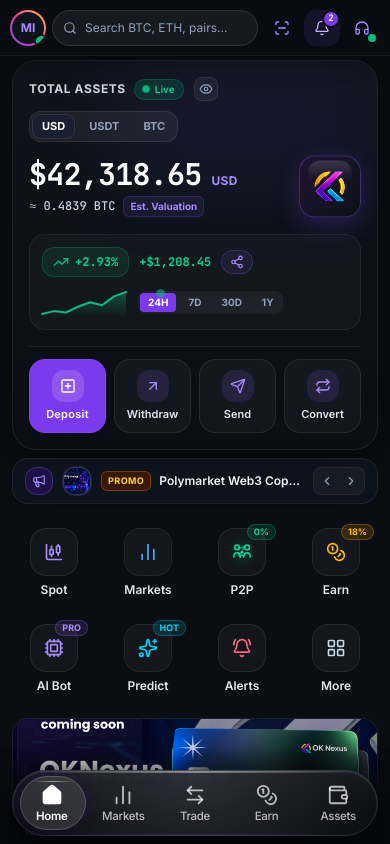
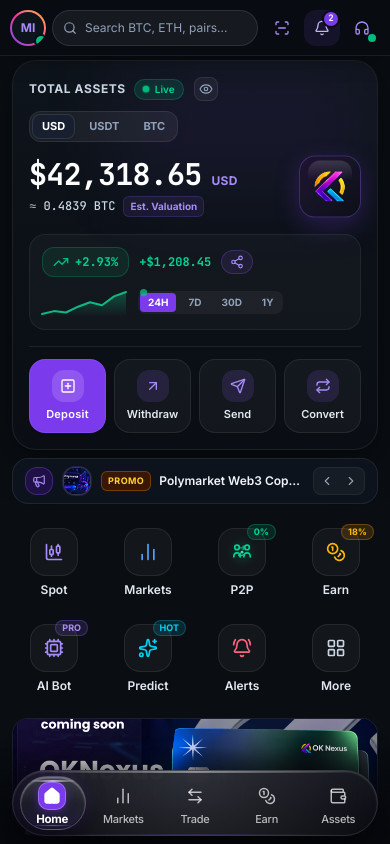
Before and after one commit to mickellucky-cloud/app, a React (Vite) app: page / in a window 390 px wide. Built offline with nearby package versions, Linux system fonts and the light colour scheme; no server answers.

Commit message:
feat: implement fluid transparent liquid glass transition and icon badge morphing for mobile nav

```diff
--- a/src/components/navigation/BottomNav.tsx
+++ b/src/components/navigation/BottomNav.tsx
@@ -20,6 +20,8 @@
     opacity: 0,
   });
   const [ripple, setRipple] = useState<{ id: number; x: number; y: number } | null>(null);
+
+  const [sweepKey, setSweepKey] = useState<number>(0);
 
   const navItems: {
     id: MainTab;
@@ -58,12 +60,13 @@
       });
       setTimeout(() => setRipple(null), 600);
     }
+    setSweepKey((k) => k + 1);
     onSelectTab(item);
   };
 
   return (
     <>
-      {/* Background Soft Ambient Scroll Fade Shield to prevent content peeking awkwardly behind the dock */}
+      {/* Background Soft Ambient Scroll Fade Shield */}
       <div className="fixed inset-x-0 bottom-0 h-24 bg-gradient-to-t from-white via-white/80 to-transparent dark:from-[#07090E] dark:via-[#07090E]/80 dark:to-transparent pointer-events-none z-30 md:hidden" />
 
       <div
@@ -117,9 +120,19 @@
           </div>
 
           {/* Layer 2: Prismatic Glass Bevel Rim & Specular Borders */}
-          <div className="absolute inset-0 rounded-full pointer-events-none border border-white/60 dark:border-white/[0.12] shadow-[0_16px_40px_-6px_rgba(15,23,42,0.14),inset_0_1px_1.5px_rgba(255,255,255,0.85)] dark:shadow-[0_20px_50px_-8px_rgba(0,0,0,0.85),inset_0_1px_1.5px_rgba(255,255,255,0.16)]">
+          <div className="absolute inset-0 rounded-full pointer-events-none overflow-hidden border border-white/60 dark:border-white/[0.12] shadow-[0_16px_40px_-6px_rgba(15,23,42,0.14),inset_0_1px_1.5px_rgba(255,255,255,0.85)] dark:shadow-[0_20px_50px_-8px_rgba(0,0,0,0.85),inset_0_1px_1.5px_rgba(255,255,255,0.16)]">
             {/* Top specular highlight arc */}
             <div className="absolute top-0 inset-x-6 h-[1.5px] bg-gradient-to-r from-transparent via-white/95 dark:via-white/40 to-transparent rounded-full" />
+
+            {/* Dynamic Specular Light Sweep on Tab Switch */}
+            <motion.div
+              key={sweepKey}
+              initial={{ x: '-100%', opacity: 0 }}
+              animate={{ x: '350%', opacity: [0, 0.9, 0] }}
+              transition={{ duration: 0.65, ease: [0.16, 1, 0.3, 1] }}
+              className="absolute top-0 w-28 h-[1.5px] bg-gradient-to-r from-transparent via-white dark:via-purple-300 to-transparent pointer-events-none rounded-full"
+            />
+
             {/* Bottom subtle ambient refraction */}
             <div className="absolute bottom-0 inset-x-8 h-[1px] bg-gradient-to-r from-transparent via-purple-500/20 to-transparent rounded-full" />
           </div>
@@ -140,54 +153,80 @@
                   className="relative flex flex-col items-center justify-center h-full w-full rounded-full transition-transform duration-150 active:scale-92 group outline-none cursor-pointer"
                   style={{ WebkitTapHighlightColor: 'transparent' }}
                 >
-                  {/* Kuda-Style Elevated Active Capsule Pill - Hugs end caps seamlessly with zero dead gap */}
+                  {/* Fluid Transparent Liquid Glass Active Capsule */}
                   {isActive && (
                     <motion.div
-                      layoutId="kuda-nav-active-pill"
-                      className={`absolute inset-y-1.5 rounded-full bg-purple-500/12 dark:bg-white/[0.12] border border-purple-500/25 dark:border-white/[0.18] shadow-[0_2px_10px_rgba(124,58,237,0.15)] dark:shadow-[0_2px_12px_rgba(0,0,0,0.4),0_0_12px_rgba(124,58,237,0.2)] backdrop-blur-md pointer-events-none ${
+                      layoutId="liquid-glass-nav-pill"
+                      className={`absolute inset-y-1.5 rounded-full pointer-events-none ${
                         isFirst ? 'left-1 right-0.5' : isLast ? 'left-0.5 right-1' : 'inset-x-1'
                       }`}
+                      style={{
+                        backdropFilter: 'blur(20px) saturate(180%) contrast(108%)',
+                        WebkitBackdropFilter: 'blur(20px) saturate(180%) contrast(108%)',
+                      }}
                       transition={{
                         type: 'spring',
-                        stiffness: 450,
-                        damping: 32,
-                        mass: 0.8,
+                        stiffness: 420,
+                        damping: 28,
+                        mass: 0.75,
                       }}
                     >
-                      {/* Top micro gloss highlight */}
-                      <div className="absolute top-1 inset-x-3 h-[1px] bg-gradient-to-r from-transparent via-white/80 dark:via-white/50 to-transparent rounded-full" />
+                      {/* Fluid glass surface with multi-layer refraction */}
+                      <div className="absolute inset-0 rounded-full bg-gradient-to-b from-purple-500/12 via-white/[0.08] to-purple-600/[0.14] dark:from-white/[0.16] dark:via-white/[0.06] dark:to-purple-500/[0.14] border border-purple-500/30 dark:border-white/[0.22] shadow-[0_4px_16px_-2px_rgba(124,58,237,0.22),inset_0_1.5px_1.5px_rgba(255,255,255,0.75)] dark:shadow-[0_8px_24px_-4px_rgba(0,0,0,0.7),0_0_16px_rgba(124,58,237,0.25),inset_0_1.5px_1.5px_rgba(255,255,255,0.35),inset_0_-1px_1px_rgba(0,0,0,0.4)]" />
+
+                      {/* Top specular crescent highlight */}
+                      <div className="absolute top-1 inset-x-2.5 h-[1.5px] bg-gradient-to-r from-transparent via-white/90 dark:via-white/70 to-transparent rounded-full pointer-events-none" />
+
+                      {/* Bottom liquid meniscus reflection */}
+                      <div className="absolute bottom-1 inset-x-3 h-[1px] bg-gradient-to-r from-transparent via-purple-400/50 to-transparent rounded-full pointer-events-none" />
                     </motion.div>
                   )}
 
-                  {/* Tab Content: Perfectly Aligned Icon & Label */}
+                  {/* Tab Content: Optical Alignment with Liquid Squircle Badge Morph */}
                   <div className="relative flex flex-col items-center justify-center gap-1 z-10">
-                    {/* Icon */}
+                    {/* Icon container with sliding squircle badge */}
+                    <div className="relative flex items-center justify-center w-7 h-7">
+                      {isActive && (
                         <motion.div
-                      animate={isActive ? { scale: [1, 1.1, 1] } : { scale: 1 }}
-                      transition={{ duration: 0.25, ease: 'easeOut' }}
-                      className={`flex items-center justify-center w-6 h-6 transition-colors duration-200 ${
+                          layoutId="liquid-nav-icon-badge"
+                          className="absolute inset-0 rounded-[10px] bg-purple-600 text-white shadow-[0_2px_10px_rgba(124,58,237,0.45)] border border-white/25 -z-10"
+                          transition={{
+                            type: 'spring',
+                            stiffness: 440,
+                            damping: 28,
+                            mass: 0.72,
+                          }}
+                        />
+                      )}
+                      <motion.div
+                        animate={isActive ? { scale: [0.92, 1.08, 1] } : { scale: 1 }}
+                        transition={{ duration: 0.28, ease: 'easeOut' }}
+                        className={`flex items-center justify-center w-full h-full transition-colors duration-200 ${
                           isActive
-                          ? 'text-purple-600 dark:text-white'
+                            ? 'text-white'
                             : 'text-slate-600 group-hover:text-slate-900 dark:text-white/70 dark:group-hover:text-white'
                         }`}
                       >
                         <Icon
-                        className="w-[22px] h-[22px]"
+                          className="w-[18px] h-[18px]"
                           fill={isActive && item.fillOnActive ? 'currentColor' : 'none'}
                           strokeWidth={isActive ? 2.4 : 2}
                         />
                       </motion.div>
+                    </div>
 
                     {/* Label */}
-                    <span
-                      className={`text-[11.5px] leading-none tracking-tight text-center truncate max-w-full px-1 transition-colors duration-200 ${
+                    <motion.span
+                      animate={isActive ? { scale: 1.05 } : { scale: 1 }}
+                      transition={{ duration: 0.2 }}
+                      className={`text-[11px] leading-none tracking-tight text-center truncate max-w-full px-1 transition-colors duration-200 ${
                         isActive
-                          ? 'text-purple-600 dark:text-white font-semibold'
+                          ? 'text-purple-600 dark:text-white font-bold'
                           : 'text-slate-600 group-hover:text-slate-900 dark:text-white/70 dark:group-hover:text-white font-medium'
                       }`}
                     >
                       {item.label}
-                    </span>
+                    </motion.span>
                   </div>
                 </button>
               );
--- a/src/components/navigation/P2PBottomNav.tsx
+++ b/src/components/navigation/P2PBottomNav.tsx
@@ -19,6 +19,7 @@
     opacity: 0,
   });
   const [ripple, setRipple] = useState<{ id: number; x: number; y: number } | null>(null);
+  const [sweepKey, setSweepKey] = useState<number>(0);
 
   const navItems: {
     id: P2PTab;
@@ -56,6 +57,7 @@
       });
       setTimeout(() => setRipple(null), 600);
     }
+    setSweepKey((k) => k + 1);
     onSelectTab(item);
   };
 
@@ -115,9 +117,19 @@
           </div>
 
           {/* Layer 2: Prismatic Glass Bevel Rim & Specular Borders */}
-          <div className="absolute inset-0 rounded-full pointer-events-none border border-white/60 dark:border-white/[0.12] shadow-[0_16px_40px_-6px_rgba(15,23,42,0.14),inset_0_1px_1.5px_rgba(255,255,255,0.85)] dark:shadow-[0_20px_50px_-8px_rgba(0,0,0,0.85),inset_0_1px_1.5px_rgba(255,255,255,0.16)]">
+          <div className="absolute inset-0 rounded-full pointer-events-none overflow-hidden border border-white/60 dark:border-white/[0.12] shadow-[0_16px_40px_-6px_rgba(15,23,42,0.14),inset_0_1px_1.5px_rgba(255,255,255,0.85)] dark:shadow-[0_20px_50px_-8px_rgba(0,0,0,0.85),inset_0_1px_1.5px_rgba(255,255,255,0.16)]">
             {/* Top specular highlight arc */}
             <div className="absolute top-0 inset-x-6 h-[1.5px] bg-gradient-to-r from-transparent via-white/95 dark:via-white/40 to-transparent rounded-full" />
+
+            {/* Dynamic Specular Light Sweep on Tab Switch */}
+            <motion.div
+              key={sweepKey}
+              initial={{ x: '-100%', opacity: 0 }}
+              animate={{ x: '350%', opacity: [0, 0.9, 0] }}
+              transition={{ duration: 0.65, ease: [0.16, 1, 0.3, 1] }}
+              className="absolute top-0 w-28 h-[1.5px] bg-gradient-to-r from-transparent via-white dark:via-purple-300 to-transparent pointer-events-none rounded-full"
+            />
+
             {/* Bottom subtle ambient refraction */}
             <div className="absolute bottom-0 inset-x-8 h-[1px] bg-gradient-to-r from-transparent via-purple-500/20 to-transparent rounded-full" />
           </div>
@@ -138,54 +150,80 @@
                   className="relative flex flex-col items-center justify-center h-full w-full rounded-full transition-transform duration-150 active:scale-92 group outline-none cursor-pointer"
                   style={{ WebkitTapHighlightColor: 'transparent' }}
                 >
-                  {/* Kuda-Style Elevated Active Capsule Pill - Hugs end caps seamlessly with zero dead gap */}
+                  {/* Fluid Transparent Liquid Glass Active Capsule */}
                   {isActive && (
                     <motion.div
-                      layoutId="p2p-kuda-nav-active-pill"
-                      className={`absolute inset-y-1.5 rounded-full bg-purple-500/12 dark:bg-white/[0.12] border border-purple-500/25 dark:border-white/[0.18] shadow-[0_2px_10px_rgba(124,58,237,0.15)] dark:shadow-[0_2px_12px_rgba(0,0,0,0.4),0_0_12px_rgba(124,58,237,0.2)] backdrop-blur-md pointer-events-none ${
+                      layoutId="p2p-liquid-glass-nav-pill"
+                      className={`absolute inset-y-1.5 rounded-full pointer-events-none ${
                         isFirst ? 'left-1 right-0.5' : isLast ? 'left-0.5 right-1' : 'inset-x-1'
                       }`}
+                      style={{
+                        backdropFilter: 'blur(20px) saturate(180%) contrast(108%)',
+                        WebkitBackdropFilter: 'blur(20px) saturate(180%) contrast(108%)',
+                      }}
                       transition={{
                         type: 'spring',
-                        stiffness: 450,
-                        damping: 32,
-                        mass: 0.8,
+                        stiffness: 420,
+                        damping: 28,
+                        mass: 0.75,
                       }}
                     >
-                      {/* Top micro gloss highlight */}
-                      <div className="absolute top-1 inset-x-3 h-[1px] bg-gradient-to-r from-transparent via-white/80 dark:via-white/50 to-transparent rounded-full" />
+                      {/* Fluid glass surface with multi-layer refraction */}
+                      <div className="absolute inset-0 rounded-full bg-gradient-to-b from-purple-500/12 via-white/[0.08] to-purple-600/[0.14] dark:from-white/[0.16] dark:via-white/[0.06] dark:to-purple-500/[0.14] border border-purple-500/30 dark:border-white/[0.22] shadow-[0_4px_16px_-2px_rgba(124,58,237,0.22),inset_0_1.5px_1.5px_rgba(255,255,255,0.75)] dark:shadow-[0_8px_24px_-4px_rgba(0,0,0,0.7),0_0_16px_rgba(124,58,237,0.25),inset_0_1.5px_1.5px_rgba(255,255,255,0.35),inset_0_-1px_1px_rgba(0,0,0,0.4)]" />
+
+                      {/* Top specular crescent highlight */}
+                      <div className="absolute top-1 inset-x-2.5 h-[1.5px] bg-gradient-to-r from-transparent via-white/90 dark:via-white/70 to-transparent rounded-full pointer-events-none" />
+
+                      {/* Bottom liquid meniscus reflection */}
+                      <div className="absolute bottom-1 inset-x-3 h-[1px] bg-gradient-to-r from-transparent via-purple-400/50 to-transparent rounded-full pointer-events-none" />
                     </motion.div>
                   )}
 
-                  {/* Tab Content: Perfectly Aligned Icon & Label */}
+                  {/* Tab Content: Optical Alignment with Liquid Squircle Badge Morph */}
                   <div className="relative flex flex-col items-center justify-center gap-1 z-10">
-                    {/* Icon */}
+                    {/* Icon container with sliding squircle badge */}
+                    <div className="relative flex items-center justify-center w-7 h-7">
+                      {isActive && (
                         <motion.div
-                      animate={isActive ? { scale: [1, 1.1, 1] } : { scale: 1 }}
-                      transition={{ duration: 0.25, ease: 'easeOut' }}
-                      className={`flex items-center justify-center w-6 h-6 transition-colors duration-200 ${
+                          layoutId="p2p-liquid-nav-icon-badge"
+                          className="absolute inset-0 rounded-[10px] bg-purple-600 text-white shadow-[0_2px_10px_rgba(124,58,237,0.45)] border border-white/25 -z-10"
+                          transition={{
+                            type: 'spring',
+                            stiffness: 440,
+                            damping: 28,
+                            mass: 0.72,
+                          }}
+                        />
+                      )}
+                      <motion.div
+                        animate={isActive ? { scale: [0.92, 1.08, 1] } : { scale: 1 }}
+                        transition={{ duration: 0.28, ease: 'easeOut' }}
+                        className={`flex items-center justify-center w-full h-full transition-colors duration-200 ${
                           isActive
-                          ? 'text-purple-600 dark:text-white'
+                            ? 'text-white'
                             : 'text-slate-600 group-hover:text-slate-900 dark:text-white/70 dark:group-hover:text-white'
                         }`}
                       >
                         <Icon
-                        className="w-[22px] h-[22px]"
+                          className="w-[18px] h-[18px]"
                           fill={isActive && item.fillOnActive ? 'currentColor' : 'none'}
                           strokeWidth={isActive ? 2.4 : 2}
                         />
                       </motion.div>
+                    </div>
 
                     {/* Label */}
-                    <span
-                      className={`text-[11.5px] leading-none tracking-tight text-center truncate max-w-full px-1 transition-colors duration-200 ${
+                    <motion.span
+                      animate={isActive ? { scale: 1.05 } : { scale: 1 }}
+                      transition={{ duration: 0.2 }}
+                      className={`text-[11px] leading-none tracking-tight text-center truncate max-w-full px-1 transition-colors duration-200 ${
                         isActive
-                          ? 'text-purple-600 dark:text-white font-semibold'
+                          ? 'text-purple-600 dark:text-white font-bold'
                           : 'text-slate-600 group-hover:text-slate-900 dark:text-white/70 dark:group-hover:text-white font-medium'
                       }`}
                     >
                       {item.label}
-                    </span>
+                    </motion.span>
                   </div>
                 </button>
               );
```
Lines whose indentation alone changed are shown as unchanged.
